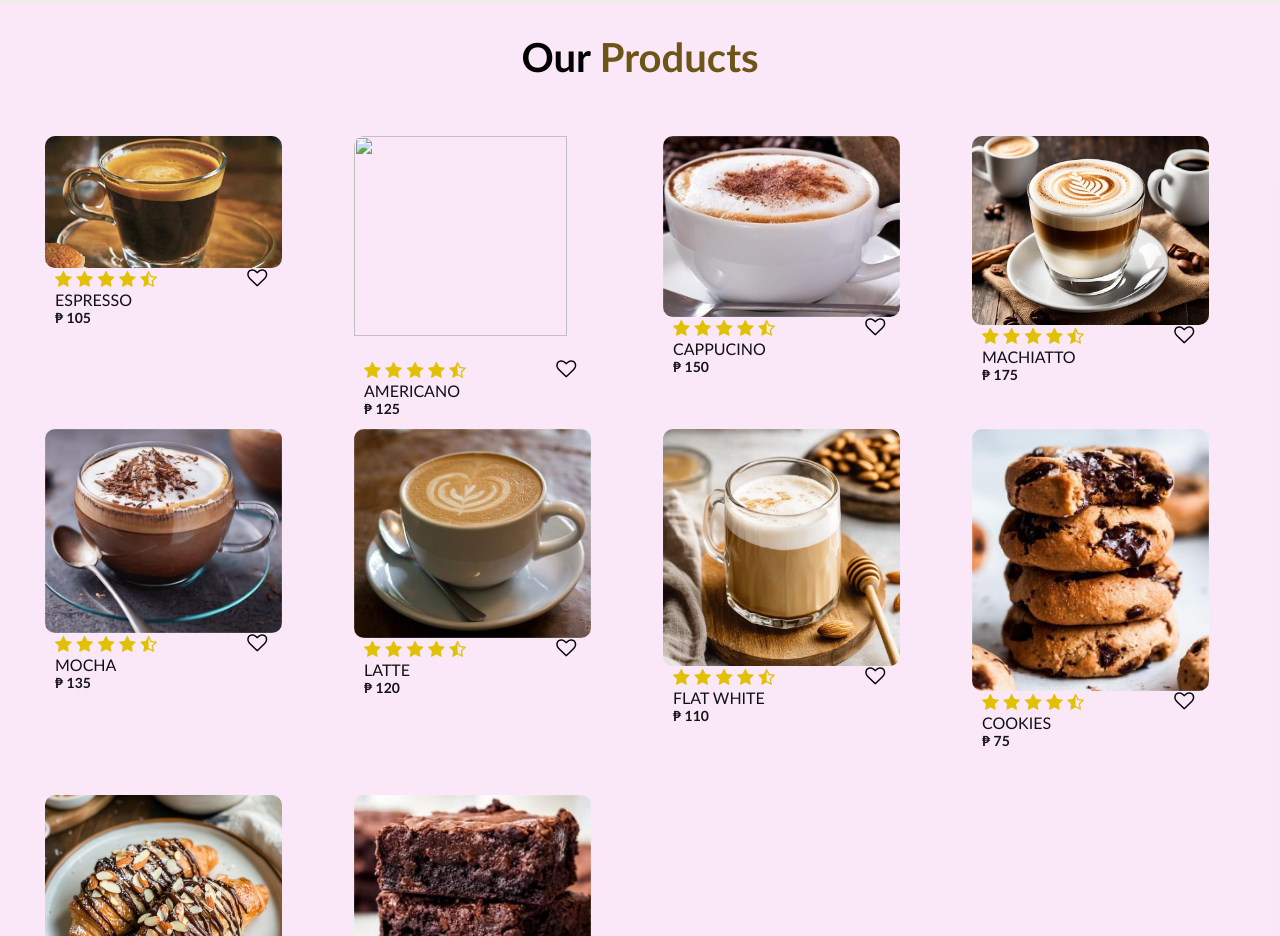
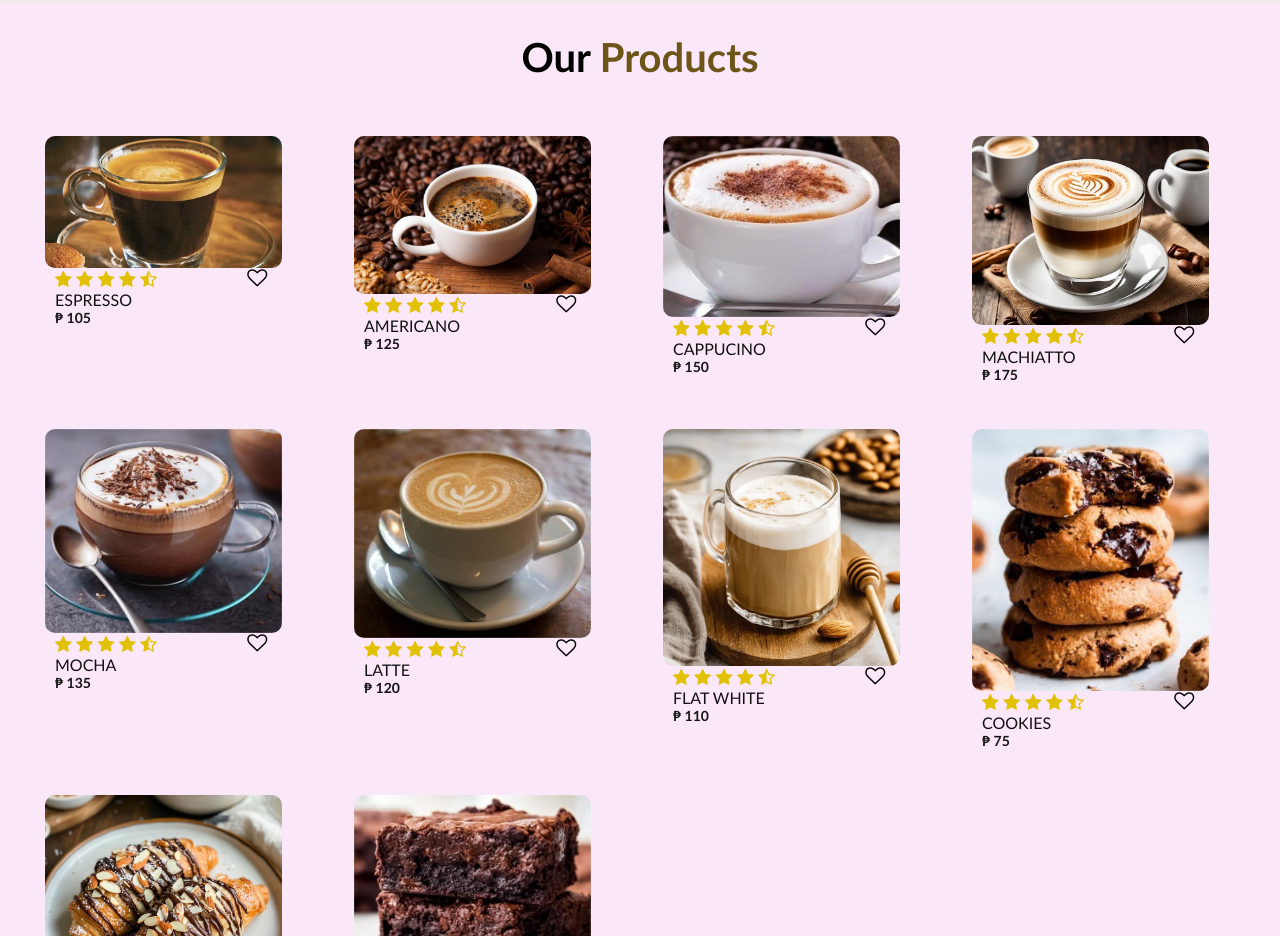
Before and after one commit to jannprecious/SubongPJ-WEBSITE, a plain HTML site: page index.html in a window 1280 px wide. Shown: the part 1597-2533 px from the top of the page. Drawn offline with Linux system fonts and the light colour scheme.

Commit message:
Update index.html

```diff
--- a/index.html
+++ b/index.html
@@ -116,7 +116,7 @@
             </div>
 
             <div class="row">
-                <img src="pictures/2.jpg height="50">
+                <img src=pictures/2.jpg height="50">
                 <div class="heart-icon">
                     <i class="fa fa-heart-o" aria-hidden="true"></i>
                 </div>
```
